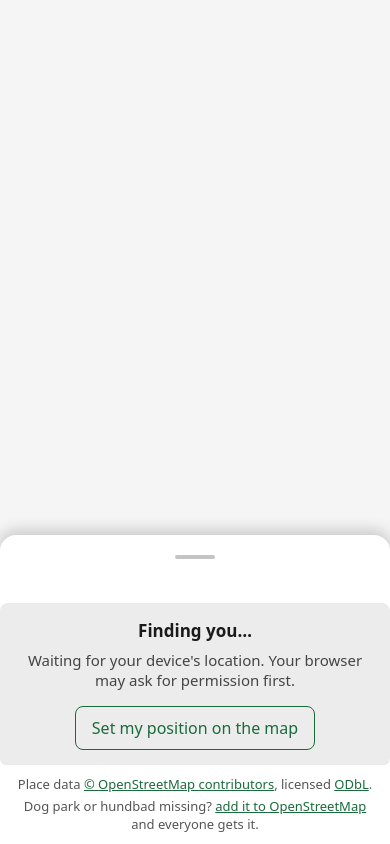
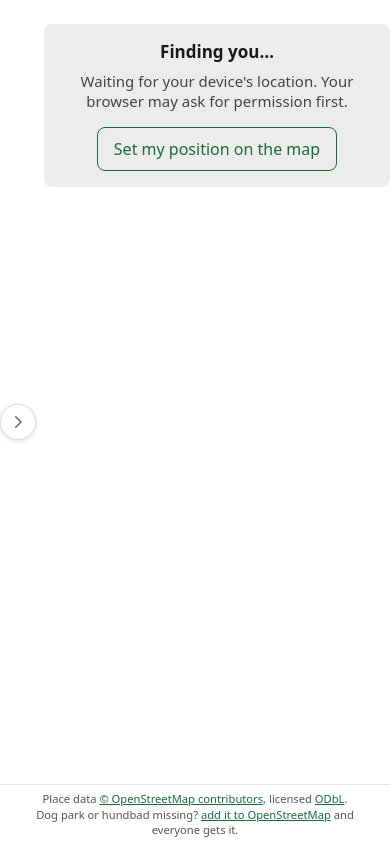
Before and after one commit to ChrisSteinbach/zoomies, a website built with Vite: page index.html in a window 390 px wide. Built offline with nearby package versions, Linux system fonts and the light colour scheme; no server answers.

Commit message:
Restore tour-guide's side drawer, and stop the picker opening behind it
Reported: "once I've closed the drawer I can't get it back", and a
preference for how tour-guide's drawer works, including its vertical
orientation.

Bead bgc.13 said to copy tour-guide's drawer. The copy took the gesture
but rebuilt it as a bottom sheet, converting the drag from the X axis to
the Y. tour-guide's drawer is a full-height panel that slides in from the
right, with a round handle vertically centred on its left edge that
carries itself back over the map when the panel leaves. That handle is
the whole point: a handle that leaves with the drawer cannot bring it
back. Reverted to the original design, gesture included.

The regression was mine to finish: the credit bar I pinned to the bottom
at z-index 1100 sat exactly where the old bottom-sheet handle was, so
even the handle that did survive was covered.

Then, while checking the fix in a browser, a worse one. The picker and
the sheet were both z-index 1000, and the picker came first in the DOM,
so it lost the tie and opened *behind* the sheet. "Set my position on the
map" — the only way out of a refused permission — did nothing visible.
That is very likely the dead end behind the second half of the report.
The picker now sits above everything and is appended last, so DOM order
and z-index agree rather than one relying on the other.

Two smaller things found by looking:

The credit bar was translucent, so the list scrolled through it and read
as a rendering fault. It is opaque now, and the room reserved for it
under the sheet is measured from the element rather than guessed — it
wraps to one, two or three lines depending on the screen, and every
hardcoded guess was wrong on a phone.

The handle overlaps the panel's left edge, which in tour-guide is a map
and here is a park's name. The list keeps clear of it.

None of the stacking faults were visible to the test suite: the DOM was
correct in every case, only what it painted to was not. They are browser
findings, and 315 unit tests had nothing to say about any of them.

Co-Authored-By: Claude Opus 4.8 <noreply@anthropic.com>
Claude-Session: https://claude.ai/code/session_01Lb1sjbGtG2asqrfpD7kshL

```diff
--- a/src/app/compose-app.ts
+++ b/src/app/compose-app.ts
@@ -70,8 +70,16 @@ export function composeApp(root: HTMLElement, deps: AppDeps = {}): AppHandle {
     deps.openUrl ?? ((url) => window.open(url, "_blank", "noopener"));
   const createPicker = deps.createPicker ?? createMapPicker;
 
-  const { mapElement, drawer, statusElement, listElement, pickerElement } =
-    buildShell(root);
+  const {
+    mapElement,
+    drawer,
+    statusElement,
+    listElement,
+    pickerElement,
+    creditElement,
+  } = buildShell(root);
+
+  const releaseCredit = reserveRoomForCredit(root, creditElement);
 
   let state: AppState = initialState;
   let stopWatching: StopFn | null = null;
@@ -214,11 +222,39 @@ export function composeApp(root: HTMLElement, deps: AppDeps = {}): AppHandle {
     destroy() {
       stopWatching?.();
       picker?.destroy();
+      releaseCredit();
       map.destroy();
       drawer.destroy();
       root.replaceChildren();
     },
   };
+}
+
+/**
+ * Keep `--app-credit-height` equal to the credit bar's real height.
+ *
+ * The bar is pinned over the sheet, so the sheet has to leave room for it or
+ * the last result sits underneath. Measured rather than guessed: the credit
+ * wraps to one, two or three lines depending on the width of the screen, and a
+ * hardcoded reserve was wrong on a phone — which is where it mattered.
+ *
+ * Returns a function that stops observing.
+ */
+function reserveRoomForCredit(
+  root: HTMLElement,
+  credit: HTMLElement,
+): () => void {
+  const sync = () => {
+    root.style.setProperty("--app-credit-height", `${credit.offsetHeight}px`);
+  };
+  sync();
+
+  // Absent in the test environment, where nothing has a height anyway.
+  if (typeof ResizeObserver !== "function") return () => {};
+
+  const observer = new ResizeObserver(sync);
+  observer.observe(credit);
+  return () => observer.disconnect();
 }
 
 interface Shell {
@@ -227,10 +263,11 @@ interface Shell {
   statusElement: HTMLElement;
   listElement: HTMLElement;
   pickerElement: HTMLElement;
+  creditElement: HTMLElement;
 }
 
 /**
- * The app's furniture: a map with a sheet over it, the status above the list
+ * The app's furniture: a map with the sheet over it, the status above the list
  * inside that sheet, and the attribution outside both.
  *
  * The attribution sits in the shell rather than in any view because it is a
@@ -248,7 +285,7 @@ function buildShell(root: HTMLElement): Shell {
   pickerElement.className = "app-picker";
   pickerElement.hidden = true;
 
-  root.append(mapElement, pickerElement);
+  root.append(mapElement);
 
   const drawer = createSpotDrawer(root);
 
@@ -259,9 +296,23 @@ function buildShell(root: HTMLElement): Shell {
   listElement.className = "app-list";
 
   drawer.element.append(statusElement, listElement);
-  root.append(createAttribution());
 
-  return { mapElement, drawer, statusElement, listElement, pickerElement };
+  const creditElement = createAttribution();
+
+  // The picker goes on last so DOM order agrees with its z-index. It is the
+  // only modal here, and it once lost a z-index tie to the sheet and opened
+  // behind it — which made the sole escape from a refused permission look like
+  // a dead button. Two reasons to be in front are better than one.
+  root.append(creditElement, pickerElement);
+
+  return {
+    mapElement,
+    drawer,
+    statusElement,
+    listElement,
+    pickerElement,
+    creditElement,
+  };
 }
 
 /** Where the user is, as far as the current phase knows. */
--- a/src/app/drawer-gesture.ts
+++ b/src/app/drawer-gesture.ts
@@ -1,20 +1,16 @@
-// Drag gesture handling for the bottom-sheet drawer.
+// Drag gesture handling for the map drawer.
 // Uses PointerEvents for unified touch/mouse support.
 // Click-to-toggle uses the native click event to avoid mobile ghost clicks.
 //
-// The drawer slides vertically: dragging the handle up opens it, down closes
-// it. Zero imports, and no knowledge of what is inside the drawer — it moves a
-// panel and reports the outcome.
+// The drawer slides horizontally: dragging the handle left opens it, right
+// closes it. Zero imports, and no knowledge of what is inside the drawer — it
+// moves a panel and reports the outcome.
 
 export interface DrawerGestureOpts {
   panel: HTMLElement;
   handle: HTMLElement;
-  /**
-   * How far the panel travels between open and closed, in pixels — the height
-   * of the part that slides out of view (e.g.
-   * `panel.offsetHeight - handle.offsetHeight`, when the handle stays visible).
-   */
-  getDrawerHeight: () => number;
+  /** Returns the drawer width for clamping (e.g. panel.offsetWidth or window.innerWidth). */
+  getDrawerWidth: () => number;
   open: () => void;
   close: () => void;
   isOpen: () => boolean;
@@ -22,31 +18,31 @@ export interface DrawerGestureOpts {
 
 /** Velocity threshold in px/ms — swipes faster than this always snap. */
 const VELOCITY_THRESHOLD = 0.5;
-/** Position threshold as fraction of drawer height for slow drags. */
+/** Position threshold as fraction of drawer width for slow drags. */
 const POSITION_THRESHOLD = 0.5;
 /** Max pixels moved before a pointerdown→pointerup counts as a drag, not a click. */
 const CLICK_THRESHOLD = 5;
 
 export function setupDrawerGesture(opts: DrawerGestureOpts): () => void {
-  const { panel, handle, getDrawerHeight, open, close, isOpen } = opts;
+  const { panel, handle, getDrawerWidth, open, close, isOpen } = opts;
 
-  let startY = 0;
+  let startX = 0;
   let startTime = 0;
   let startOpen = false;
   let pointerDown = false;
   let hasMoved = false;
   let pointerId = -1;
-  let cachedDrawerHeight = 0;
+  let cachedDrawerWidth = 0;
 
   function onPointerDown(e: PointerEvent): void {
     if (pointerDown) return; // ignore second finger
     pointerDown = true;
     hasMoved = false;
-    startY = e.clientY;
+    startX = e.clientX;
     startTime = e.timeStamp;
     startOpen = isOpen();
     pointerId = e.pointerId;
-    cachedDrawerHeight = getDrawerHeight();
+    cachedDrawerWidth = getDrawerWidth();
 
     // Don't capture yet — delay until drag threshold is exceeded.
     // Capturing immediately interferes with the click event chain on
@@ -56,11 +52,11 @@ export function setupDrawerGesture(opts: DrawerGestureOpts): () => void {
   function onPointerMove(e: PointerEvent): void {
     if (!pointerDown || e.pointerId !== pointerId) return;
 
-    const deltaY = e.clientY - startY;
+    const deltaX = e.clientX - startX;
 
     // Don't enter drag mode until pointer has moved past click threshold
     if (!hasMoved) {
-      if (Math.abs(deltaY) < CLICK_THRESHOLD) return;
+      if (Math.abs(deltaX) < CLICK_THRESHOLD) return;
       hasMoved = true;
       // Now capture — we're committed to a drag gesture
       handle.setPointerCapture(pointerId);
@@ -68,17 +64,17 @@ export function setupDrawerGesture(opts: DrawerGestureOpts): () => void {
       panel.classList.add("dragging");
       panel.classList.remove("open");
       panel.style.transform = startOpen
-        ? "translateY(0)"
-        : `translateY(${cachedDrawerHeight}px)`;
+        ? "translateX(0)"
+        : `translateX(${cachedDrawerWidth}px)`;
     }
 
-    // Calculate current translateY based on start state + drag delta
-    const baseOffset = startOpen ? 0 : cachedDrawerHeight;
-    const rawOffset = baseOffset + deltaY;
+    // Calculate current translateX based on start state + drag delta
+    const baseOffset = startOpen ? 0 : cachedDrawerWidth;
+    const rawOffset = baseOffset + deltaX;
 
-    // Clamp: 0 = fully open, drawerHeight = fully closed
-    const clampedOffset = Math.max(0, Math.min(cachedDrawerHeight, rawOffset));
-    panel.style.transform = `translateY(${clampedOffset}px)`;
+    // Clamp: 0 = fully open, drawerWidth = fully closed
+    const clampedOffset = Math.max(0, Math.min(cachedDrawerWidth, rawOffset));
+    panel.style.transform = `translateX(${clampedOffset}px)`;
   }
 
   function onPointerUp(e: PointerEvent): void {
@@ -88,15 +84,15 @@ export function setupDrawerGesture(opts: DrawerGestureOpts): () => void {
     // Click (no significant drag) — let the click event handler toggle.
     if (!hasMoved) return;
 
-    const deltaY = e.clientY - startY;
+    const deltaX = e.clientX - startX;
     const deltaTime = e.timeStamp - startTime;
-    const velocity = deltaTime > 0 ? deltaY / deltaTime : 0;
+    const velocity = deltaTime > 0 ? deltaX / deltaTime : 0;
 
     // Calculate where the drawer ended up
-    const baseOffset = startOpen ? 0 : cachedDrawerHeight;
-    const rawOffset = baseOffset + deltaY;
-    const clampedOffset = Math.max(0, Math.min(cachedDrawerHeight, rawOffset));
-    const openFraction = 1 - clampedOffset / cachedDrawerHeight;
+    const baseOffset = startOpen ? 0 : cachedDrawerWidth;
+    const rawOffset = baseOffset + deltaX;
+    const clampedOffset = Math.max(0, Math.min(cachedDrawerWidth, rawOffset));
+    const openFraction = 1 - clampedOffset / cachedDrawerWidth;
 
     // Remove inline transform and dragging class — let CSS transition take over
     panel.style.transform = "";
@@ -104,7 +100,7 @@ export function setupDrawerGesture(opts: DrawerGestureOpts): () => void {
 
     // Decide: velocity-based snap or position-based threshold
     if (Math.abs(velocity) > VELOCITY_THRESHOLD) {
-      // Negative velocity = dragged up = opening
+      // Negative velocity = dragged left = opening
       if (velocity < 0) {
         open();
       } else {
--- a/src/app/spot-drawer.css
+++ b/src/app/spot-drawer.css
@@ -1,41 +1,41 @@
 /*
- * The bottom sheet. Enough styling to work on its own; the app stylesheet is
- * free to override any of it. The sheet is positioned against the bottom of its
+ * The drawer: a full-height panel that slides in from the right edge, over the
+ * map. Enough styling to work on its own; the app stylesheet is free to
+ * override any of it. The panel is positioned against the right of its
  * container, so that container has to be positioned and has to have a height —
  * a viewport-height region with the map behind it.
+ *
+ * Taken from tour-guide, where this shape was arrived at on a real phone. The
+ * one rule that must not be lost: the handle is pinned to the panel's *left*
+ * edge and vertically centred, and it carries itself back over the map with a
+ * transform of its own. That is what keeps it on screen and under a thumb once
+ * the panel has gone — a handle that leaves with the drawer cannot bring it
+ * back.
  */
 
 .spot-drawer {
-  /* The height of the grab handle, which stays on screen when the sheet is
-     down. The closed transform and the gesture's travel distance are both
-     derived from it, so there is one number. */
-  --spot-drawer-handle: 2.75rem;
-
   position: absolute;
+  top: 0;
   right: 0;
   bottom: 0;
-  left: 0;
 
   /* Above Leaflet's controls, which stop at 1000. */
   z-index: 1000;
   display: flex;
-  flex-direction: column;
+  width: 100%;
 
-  /* Never the whole screen: the map has to stay visible behind it, or the
-     sheet is just a list with extra steps. */
-  max-height: 70%;
-  border-radius: 1rem 1rem 0 0;
-  background: #fff;
-  box-shadow: 0 -0.25rem 1rem rgb(0 0 0 / 20%);
-
-  /* Closed: pushed down until only the handle is left. */
-  transform: translateY(calc(100% - var(--spot-drawer-handle)));
+  /* Closed: parked off the right edge. */
+  transform: translateX(100%);
   transition: transform 0.3s ease;
   will-change: transform;
 }
 
+.spot-drawer[hidden] {
+  display: none;
+}
+
 .spot-drawer.open {
-  transform: translateY(0);
+  transform: translateX(0);
 }
 
 /* While a finger is on it the panel follows the finger, and a transition would
@@ -45,45 +45,78 @@
 }
 
 .spot-drawer-handle {
+  position: absolute;
+  top: 50%;
+  left: 0;
+  z-index: 1;
   display: flex;
-  flex: none;
   align-items: center;
   justify-content: center;
-  height: var(--spot-drawer-handle);
+  width: 36px;
+  height: 36px;
   padding: 0;
-  border: none;
-  border-radius: 1rem 1rem 0 0;
-  background: none;
+  border: 1px solid #ddd;
+  border-radius: 50%;
+  background: #fff;
+  box-shadow: 0 1px 4px rgb(0 0 0 / 15%);
+  color: #666;
   cursor: pointer;
 
-  /* Without this the browser claims the vertical drag for scrolling and the
-     sheet never moves. */
+  /* Closed, the panel is off the right edge and the handle would go with it —
+     so it hangs back over the map by most of its own width. This is the whole
+     reason the drawer can be reopened. */
+  transform: translate(-85%, -50%);
+
+  /* Without this the browser claims the drag for scrolling or for the map, and
+     the panel never moves. */
   touch-action: none;
   user-select: none;
 }
 
-.spot-drawer-grip {
-  width: 2.5rem;
-  height: 0.25rem;
-  border-radius: 0.125rem;
-  background: #c4c4c4;
+.spot-drawer-handle:hover {
+  background: #f5f5f5;
+  color: #333;
 }
 
 .spot-drawer-handle:focus-visible {
   outline: 3px solid #1a6b3c;
-  outline-offset: -3px;
+  outline-offset: 2px;
+}
+
+/* Open, it sits flush against the panel's edge. */
+.spot-drawer.open .spot-drawer-handle {
+  transform: translate(0, -50%);
+}
+
+.spot-drawer-icon {
+  display: block;
+  transition: transform 0.3s ease;
+}
+
+/* Points left to pull the list in, right to send it back. */
+.spot-drawer.open .spot-drawer-icon {
+  transform: rotate(180deg);
 }
 
 .spot-drawer-content {
-  /* The list scrolls inside the sheet; the sheet itself does not grow. */
+  position: relative;
+  z-index: 0;
   flex: 1;
-  min-height: 0;
+
+  /* The list scrolls inside the panel; the panel itself does not grow. */
+  min-width: 0;
   overflow-y: auto;
-
-  /* Clear of the home indicator on a phone with no bezel. */
-  padding-bottom: env(safe-area-inset-bottom);
+  background: #fff;
 
   /* A drag that starts on the list should scroll the list, not fight the
-     sheet — which is why the gesture is bound to the handle alone. */
+     drawer — which is why the gesture is bound to the handle alone. */
   overscroll-behavior: contain;
 }
+
+/* On a wide screen the map is worth keeping: half the width is plenty for a
+   list of names and distances. */
+@media (width >= 1024px) {
+  .spot-drawer {
+    width: 50%;
+  }
+}
--- a/src/app/spot-drawer.ts
+++ b/src/app/spot-drawer.ts
@@ -1,9 +1,12 @@
-// The bottom sheet the result list lives in, over the map.
+// The drawer the result list lives in: a full-height panel that slides in from
+// the right edge, over the map.
 //
 // On a phone — which is where this app is actually used — the list and the map
-// are both wanted and there is only one screen. The sheet is the answer: the
-// list sits on top of the map and is dragged down out of the way when the map
-// is what you want, and back up when the list is.
+// are both wanted and there is only one screen. The drawer is the answer: the
+// list slides over the map when the list is what you want, and off to the right
+// when the map is. Its round handle rides the panel's left edge, vertically
+// centred, so it is on screen and under a thumb in both states — a drawer you
+// can close and not reopen is a drawer that ate your results.
 //
 // It owns the sliding panel and nothing that goes in it. The content element is
 // handed back for the caller to render the list into, so this module never
@@ -15,19 +18,48 @@ import "./spot-drawer.css";
 export interface SpotDrawer {
   /** The content area, for the caller to render the list into. */
   element: HTMLElement;
-  /** The sliding panel, so the caller can size or hide the whole sheet. */
+  /** The sliding panel, so the caller can size or hide the whole drawer. */
   panel: HTMLElement;
   open(): void;
   close(): void;
   toggle(): void;
   isOpen(): boolean;
-  /** Removes the sheet and unbinds the gesture. */
+  /** Removes the drawer and unbinds the gesture. */
   destroy(): void;
 }
 
+const SVG_NS = "http://www.w3.org/2000/svg";
+
 /**
- * Mount the sheet inside `container`, which must be positioned — the sheet is
- * absolutely placed against its bottom edge, over the map.
+ * The glyph on the handle: a chevron pointing the way the drawer will go. It
+ * points left while closed — pull the list in — and is flipped by CSS to point
+ * right once open, back the way it came. Decorative; the button's own label is
+ * what gets announced.
+ */
+function createChevron(): SVGSVGElement {
+  const svg = document.createElementNS(SVG_NS, "svg");
+  svg.setAttribute("class", "spot-drawer-icon");
+  svg.setAttribute("viewBox", "0 0 24 24");
+  svg.setAttribute("width", "18");
+  svg.setAttribute("height", "18");
+  svg.setAttribute("fill", "none");
+  svg.setAttribute("stroke", "currentColor");
+  svg.setAttribute("stroke-width", "2");
+  svg.setAttribute("stroke-linecap", "round");
+  svg.setAttribute("stroke-linejoin", "round");
+  svg.setAttribute("aria-hidden", "true");
+
+  const path = document.createElementNS(SVG_NS, "path");
+  path.setAttribute("d", "M15 5 8 12l7 7");
+  svg.append(path);
+
+  return svg;
+}
+
+/**
+ * Mount the drawer inside `container`, which must be positioned — the panel is
+ * absolutely placed against its right edge, over the map, and takes its full
+ * height.
  *
  * It opens *open*. The nearest dog parks are the answer the user came for; the
  * map is the context for that answer, so the list is what they should be
@@ -42,13 +74,7 @@ export function createSpotDrawer(container: HTMLElement): SpotDrawer {
   handle.className = "spot-drawer-handle";
   handle.setAttribute("aria-label", "Show or hide the list of dog parks");
   handle.setAttribute("aria-expanded", "true");
-
-  // The grabber every bottom sheet has. Decorative: the button's own label is
-  // what gets announced.
-  const grip = document.createElement("span");
-  grip.className = "spot-drawer-grip";
-  grip.setAttribute("aria-hidden", "true");
-  handle.append(grip);
+  handle.append(createChevron());
 
   const content = document.createElement("div");
   content.className = "spot-drawer-content";
@@ -85,10 +111,10 @@ export function createSpotDrawer(container: HTMLElement): SpotDrawer {
   const destroyGesture = setupDrawerGesture({
     panel,
     handle,
-    // The travel: everything but the handle, which stays on screen when the
-    // sheet is down so there is always something to drag back up. Matches the
-    // closed transform in spot-drawer.css.
-    getDrawerHeight: () => panel.offsetHeight - handle.offsetHeight,
+    // The travel: the panel's own width, which is what the closed transform in
+    // spot-drawer.css slides it by. The handle is carried back over the map by
+    // a transform of its own, so it costs the drag nothing.
+    getDrawerWidth: () => panel.offsetWidth,
     open,
     close,
     isOpen,
--- a/src/styles.css
+++ b/src/styles.css
@@ -259,12 +259,18 @@ body {
   display: none;
 }
 
-/* The picker covers everything, including the sheet — while it is open,
- * choosing a position is the only thing to do. */
+/* The picker covers everything, including the sheet and the credit bar — while
+ * it is open, choosing a position is the only thing to do.
+ *
+ * The number matters. At the sheet's own z-index of 1000 the picker lost the
+ * tie on DOM order and opened *behind* it, so "Set my position on the map" —
+ * the only way out of a refused permission — looked like a dead button. That
+ * is the dead end it exists to prevent. Its own map carries the OSM tile
+ * credit, and the app's data credit returns the moment it closes. */
 .app-picker {
   position: absolute;
   inset: 0;
-  z-index: 1000;
+  z-index: 1200;
   background: #fff;
 }
 
@@ -292,13 +298,35 @@ body {
   bottom: 0;
   left: 0;
   z-index: 1100;
-  padding: 0.35rem 0.75rem calc(0.4rem + env(safe-area-inset-bottom));
+  padding: 0.4rem 0.75rem calc(0.45rem + env(safe-area-inset-bottom));
+  font-size: 0.7rem;
+  line-height: 1.35;
   text-align: center;
-  background: rgb(255 255 255 / 92%);
+
+  /* Opaque, not translucent: the list scrolls behind it, and text sliding
+   * under half-visible text reads as a rendering fault rather than a credit. */
+  background: #fff;
+  border-top: 1px solid #e4e7e9;
 }
 
-/* Room for the credit bar, so the last row of the list is never underneath
- * it. Keep in step with the padding above. */
+.app > .attribution p {
+  margin: 0;
+}
+
+/* Room for the credit bar, so the last result is never behind it.
+ * --app-credit-height is measured from the bar itself in compose-app.ts,
+ * because the number of lines it wraps to depends on the width of the screen
+ * and every guess was wrong on a phone. */
 .app .spot-drawer-content {
-  padding-bottom: calc(3.4rem + env(safe-area-inset-bottom));
+  padding-bottom: var(--app-credit-height, 3.5rem);
 }
+
+/* Keep the results clear of the handle.
+ *
+ * Open, the handle sits over the panel's left edge, vertically centred — which
+ * is where the middle row's first characters are. tour-guide can overlap
+ * freely because its drawer holds a map; ours holds text, and a 36px button
+ * across the start of a park's name is not a detail you can read past. */
+.app .spot-drawer.open .spot-drawer-content {
+  padding-left: 2.75rem;
+}
```
Also changed, not shown: src/app/drawer-gesture.test.ts (+75 -75 lines), src/app/spot-drawer.test.ts (+100 -28 lines).
